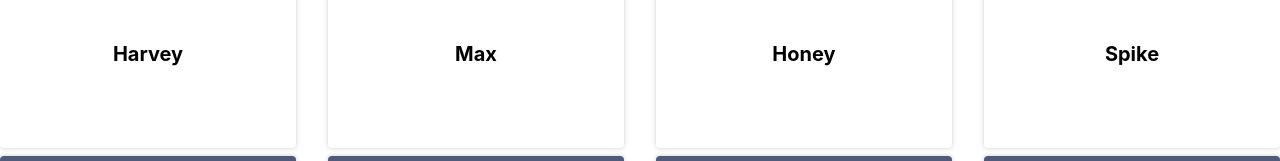
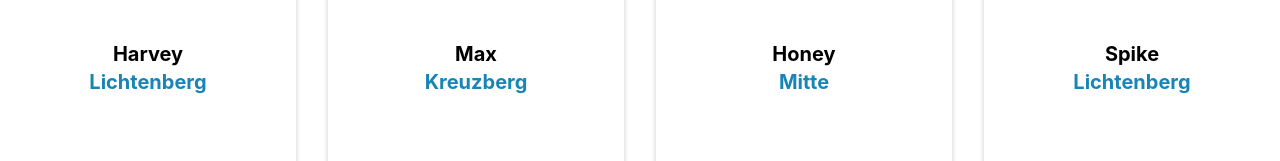
Before and after one commit to PaulinaLL/react-walk-a-dog, a React (Create React App) app: page / in a window 1280 px wide. Shown: the part 498-659 px from the top of the page. Built offline with nearby package versions, Linux system fonts and the light colour scheme.

Commit message:
Display dogs living area to the card

```diff
--- a/src/components/dogs-list/dog.js
+++ b/src/components/dogs-list/dog.js
@@ -16,6 +16,7 @@ function DogsListItem(props) {
 
         <div className="card-personal-data">
           <p className="card-name">{props.item.dogsName}</p>
+          <span className="card-name">{props.item.cityArea}</span>
         </div>
       </div>
     </li>
```
